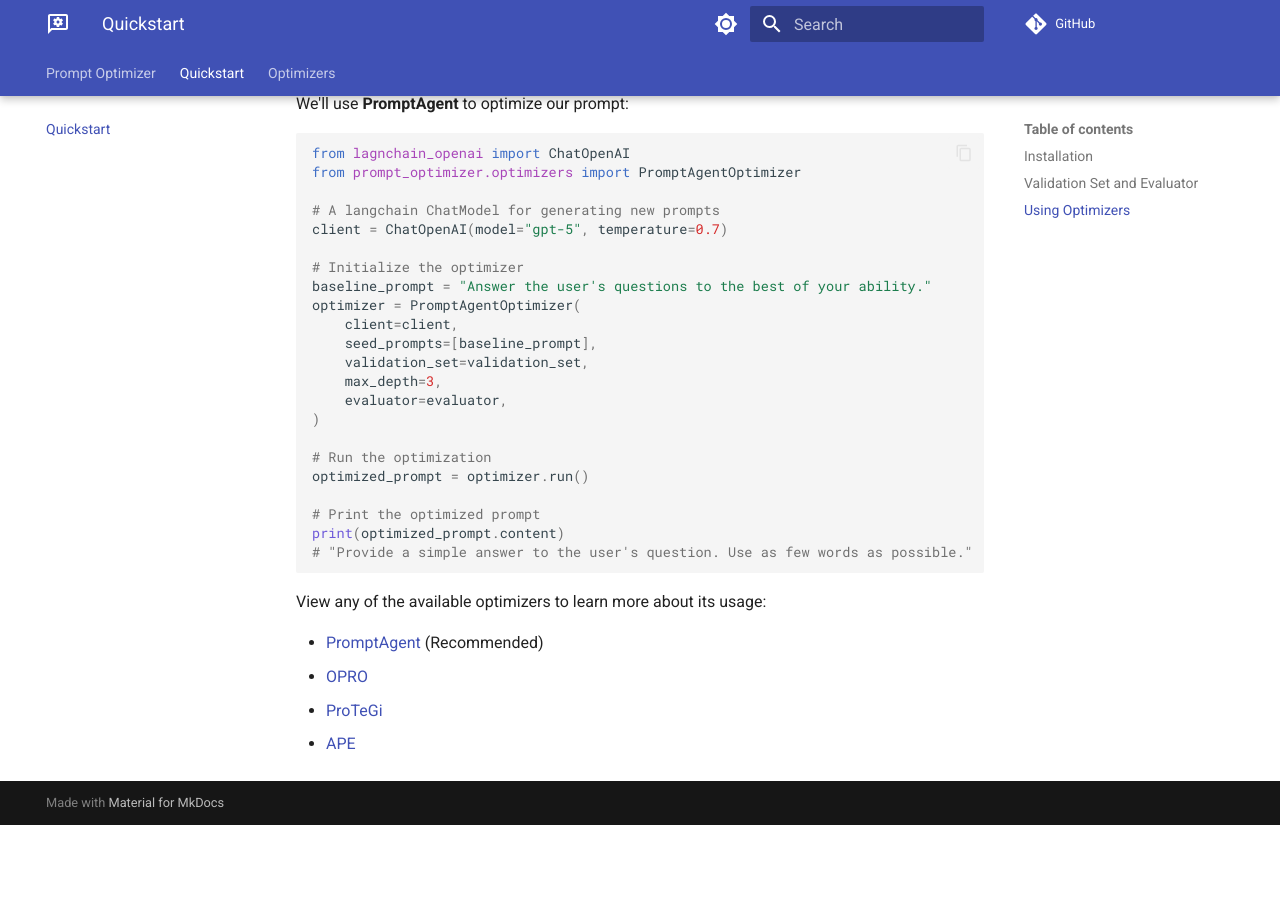
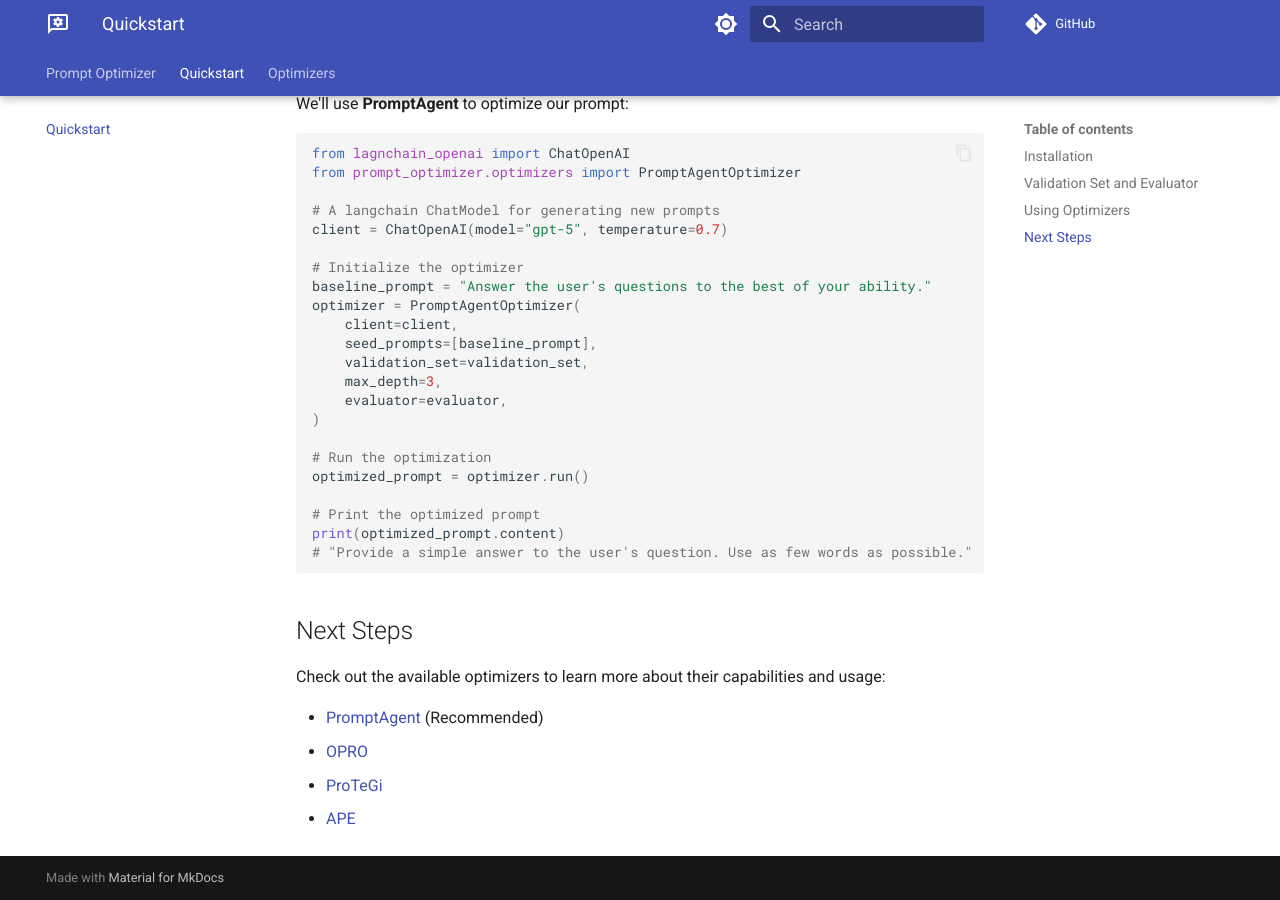
Before and after one commit to taagarwa-rh/prompt-optimizer, an MkDocs documentation site: the page built from docs/quickstart.md, in a window 1280 px wide and 900 px high, scrolled down 1644 px. Built offline with MkDocs 1.6.1 and Material for MkDocs 9.7.7, drawn with Linux system fonts in a browser that asks for light colours; comment, search, counter and statistics services are not loaded; before the commit the page ends 2469 px from its top, so only the background shows below that.

Commit message:
📝 Add next steps section

````diff
--- a/docs/quickstart.md
+++ b/docs/quickstart.md
@@ -101,7 +101,9 @@ print(optimized_prompt.content)
 # "Provide a simple answer to the user's question. Use as few words as possible."
 ```
 
-View any of the available optimizers to learn more about its usage:
+## Next Steps
+
+Check out the available optimizers to learn more about their capabilities and usage:
 
 - [PromptAgent](./optimizers/promptagent.md) (Recommended)
 - [OPRO](./optimizers/opro.md)
````
